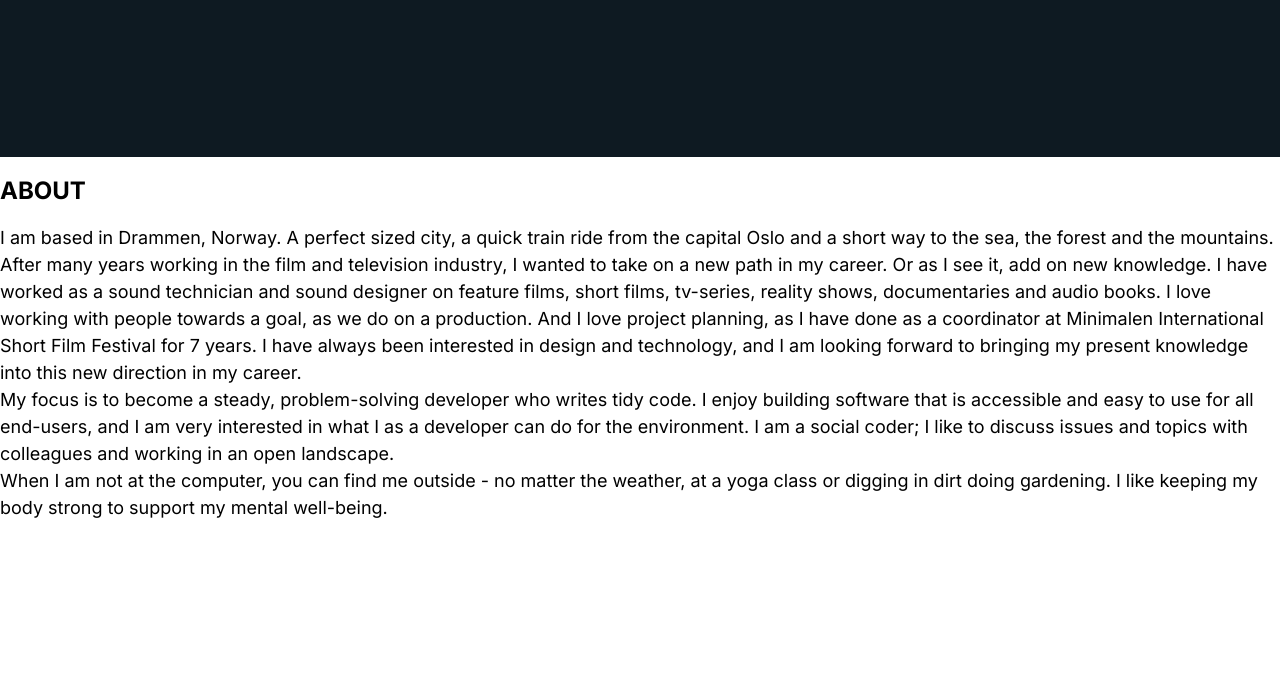
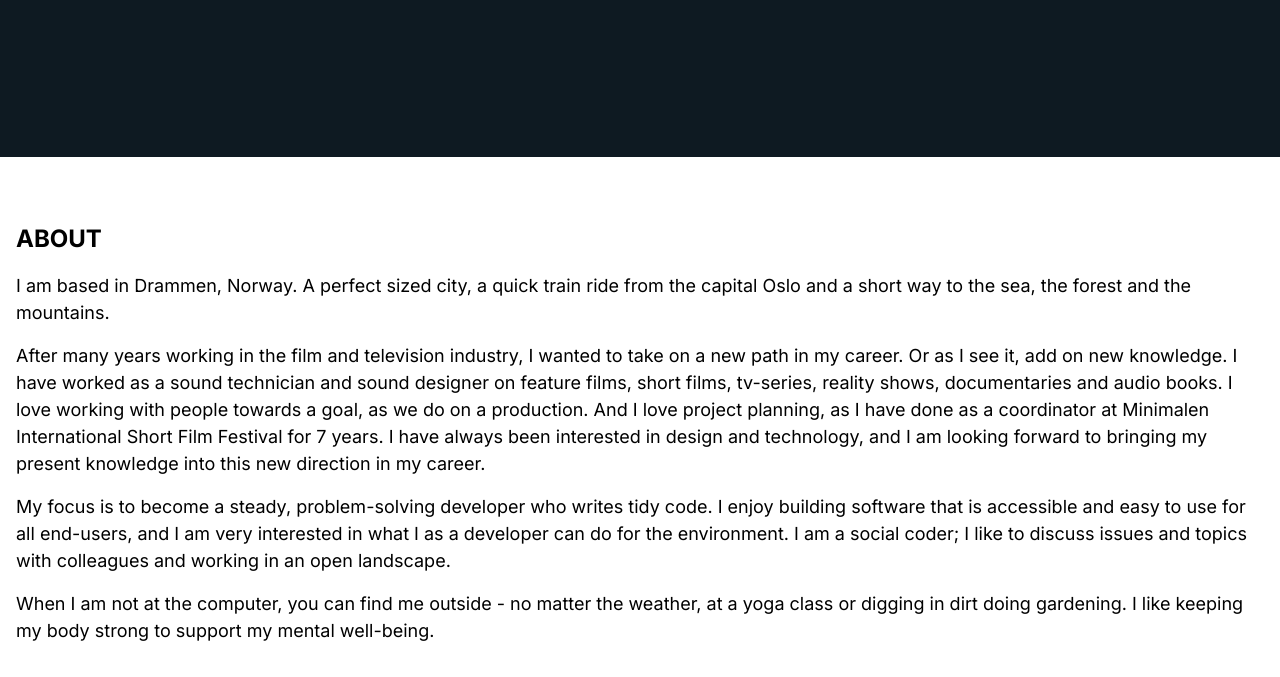
Before and after one commit to EliNygard/portfolio, a plain HTML site: page index.html in a window 1280 px wide. Shown: the part 1856-2533 px from the top of the page. Before the commit the page ends 2378 px from the top, so only its background shows below. Drawn offline with nearby package versions, Linux system fonts and the light colour scheme.

Commit message:
styling about section

```diff
--- /dev/null
+++ b/css/about.css
@@ -0,0 +1,7 @@
+.about {
+    padding: 3rem 1rem 1rem 1rem;
+}
+
+.about p {
+    padding-bottom: 1rem;
+}
--- a/index.css
+++ b/index.css
@@ -5,6 +5,7 @@
 
 @import url("css/intro.css");
 @import url("css/projects-list.css");
+@import url("css/about.css");
 
 
 @import url("css/reset.css");
```
